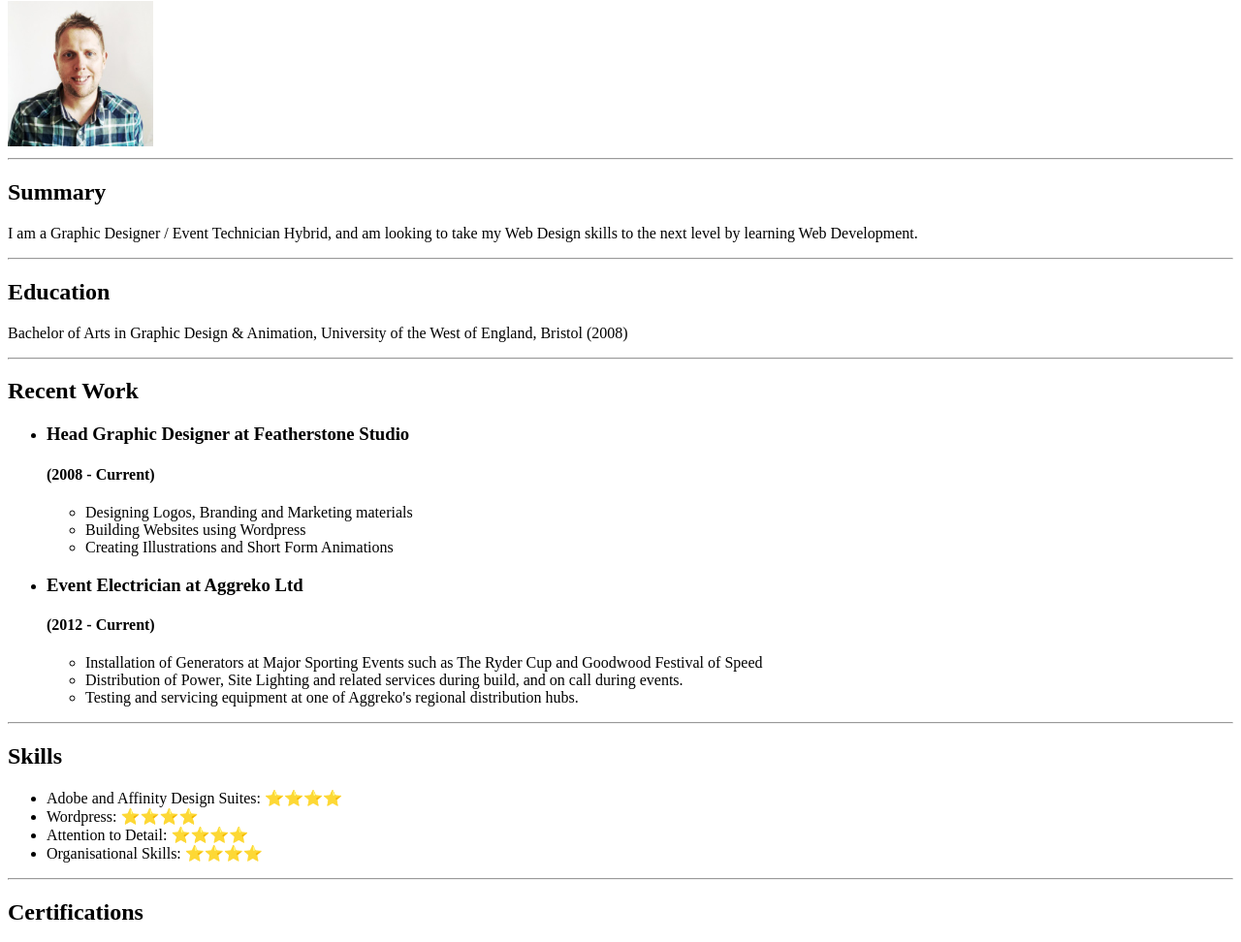
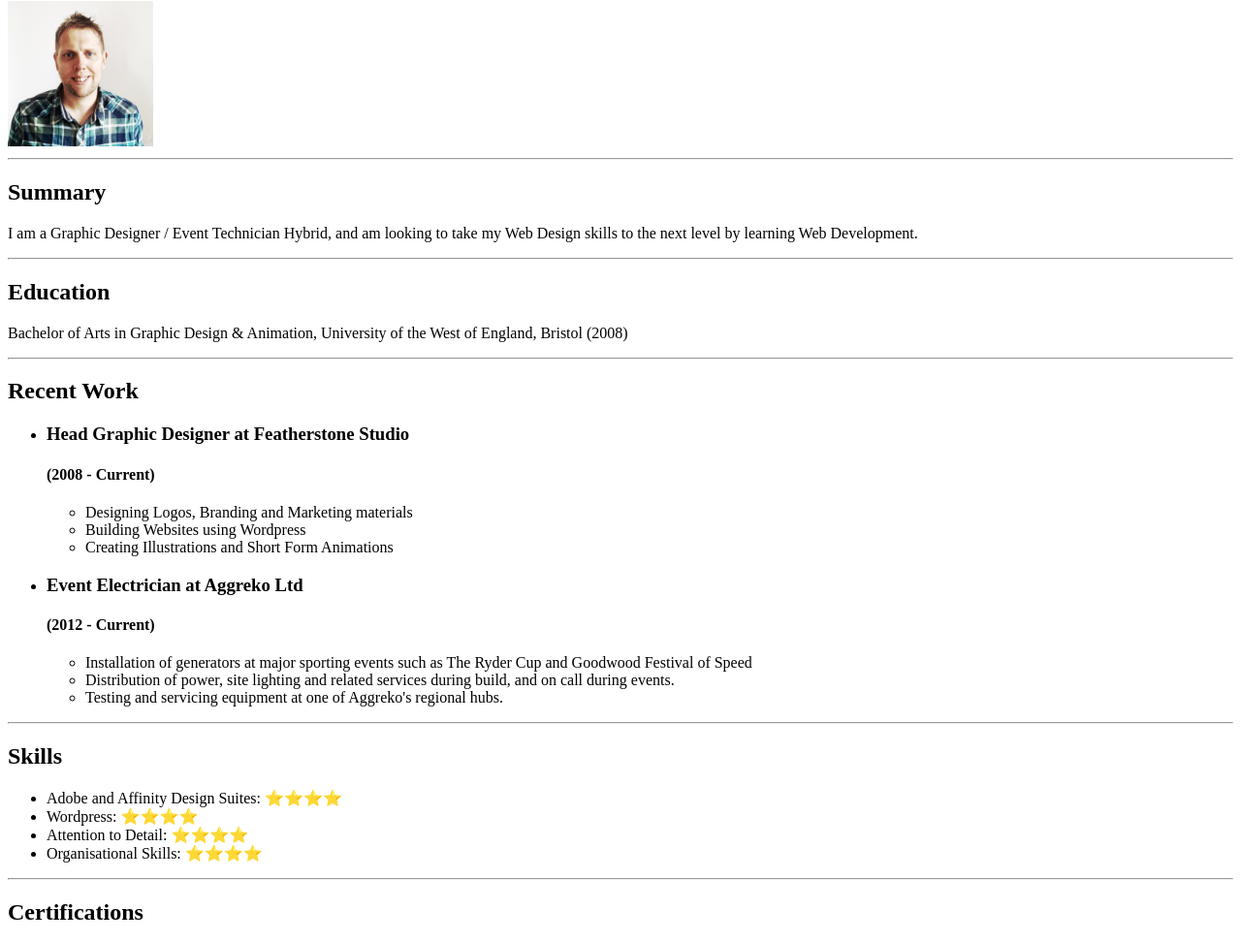
Before and after one commit to AdamFeatherstone/Resume, a plain HTML site: page index.html in a window 1280 px wide. Shown: the part 79-1051 px from the top of the page at 97% size. Drawn offline with Linux system fonts and the light colour scheme.

Commit message:
index.html

```diff
--- a/index.html
+++ b/index.html
@@ -47,9 +47,9 @@
         <h4>(2012 - Current)</h4>
 
         <ul>
-            <li>Installation of Generators at Major Sporting Events such as The Ryder Cup and Goodwood Festival of Speed</li>
-            <li>Distribution of Power, Site Lighting and related services during build, and on call during events.</li>
-            <li>Testing and servicing equipment at one of Aggreko's regional distribution hubs.</li>
+            <li>Installation of generators at major sporting events such as The Ryder Cup and Goodwood Festival of Speed</li>
+            <li>Distribution of power, site lighting and related services during build, and on call during events.</li>
+            <li>Testing and servicing equipment at one of Aggreko's regional hubs.</li>
 
         </ul>
 
```
